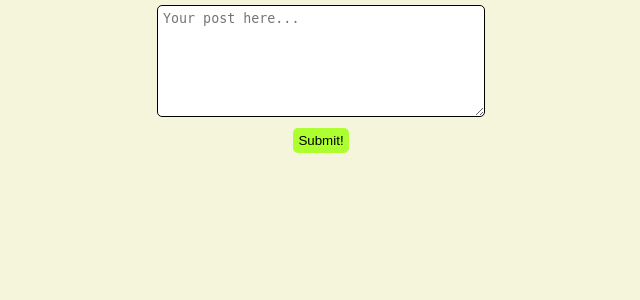
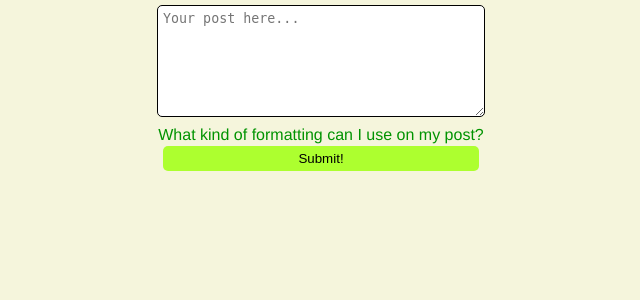
Before and after one commit to gosoccerboy5/microblog, a Flask app: page /new in a window 1280 px wide. Shown: the part 60-360 px from the top of the page, without its empty margins (319-959 px from the left). Run offline with Flask 2, Linux system fonts and the light colour scheme.

Commit message:
Add BBCode support and a README

```diff
--- a/static/create_post.js
+++ b/static/create_post.js
@@ -20,3 +20,7 @@ btn.addEventListener("click", function() {
     }
   });
 });
+
+util.$("#question").addEventListener("click", function() {
+  util.dialog("You can @ another user to link to their profile, and use a limited subset of BBCode tags ([b]bold[/b], [i]italic[/i], [s]strikethrough[/s], [img]https://example.com/img.png[/img], [url=https://example.com]Link![/url])")
+})
--- a/static/home.js
+++ b/static/home.js
@@ -9,8 +9,6 @@ util.session.then(session => {
 const loadMore = util.$("#loadMore");
 const postSetLength = 10;
 let nextPostsStart = 0;
-
-console.log(util);
 
 function resetPosts(url, reset=true) {
   if (reset) {
--- a/static/style.css
+++ b/static/style.css
@@ -131,7 +131,7 @@ button:active {
   top: 50%;
   left: 50%;
   width: 30%;
-  height: 15%;
+  min-height: 15%;
   background-color: whitesmoke;
   border-radius: 10px;
   border: 3px solid lightgray;
--- a/static/util.js
+++ b/static/util.js
@@ -2,16 +2,19 @@ const $ = document.querySelector.bind(document);
 
 function HTMLify(text, r={"b":"b","i":"i","strikethrough":"s"}) {
   let newText = text;
+  //images
+  newText = newText.replaceAll(/\[img](https?:\/\/\w+(\.\w+)+(\/[^ ]*)?)\[\/img]/g, "<img src='$1' style='max-width:90%'>");
+  // Urls
+  newText = newText.replaceAll(/\[url=(https?:\/\/\w+(?:\.\w+)+(?:\/[^ ]*)?)\](.*?)\[\/url\]/g, "<a href='$1'>$2</a>");
+  console.log(newText)
+  // @ symbol
+  newText = newText.replaceAll(/(\s|^)(@\w+)/g, "$1<a href='/$2'>$2</a>");
   // BBCode
   newText = newText.replaceAll(/\[\/?(\w+?)\]/g, s => {
     let tag = s.slice(1, s.length - 1);
     if (s[1] == "/") tag = tag.slice(1);
     return r[tag] ? `<${s[1] === "/" ? "/" : ""}${r[tag]}>` : "";
   });
-  // @ symbol
-  newText = newText.replaceAll(/(\s|^)(@\w+)/g, "$1<a href='/$2'>$2</a>");
-  // Urls
-  newText = newText.replaceAll(/(https?:\/\/\w+(\.\w+)+(\/[^ ]*)?)/g, "<a href='$1'>$1</a>");
   return newText;
 }
 
@@ -38,8 +41,6 @@ const dialog = function(message) {
   });
 };
 
-const replacements = {"b":"b","i":"i","strikethrough":"s"};
-
 const postTemplate = function(id, author, content, date, hearts, hearted, comments) {
   let div = createElement(`<div class="post" title="{{date}}">
     <a href="/@{{author}}">@{{author}}</a>
@@ -50,7 +51,7 @@ const postTemplate = function(id, author, content, date, hearts, hearted, commen
     <hr>
     <span class="hearts" title="Likes"><span class="heart">🖤</span> <span class="heartcount">{{hearts}}</span></span>
     <span class="comments" title="Comments">💬 {{comments}}</span>
-  </div>`, {author, content: HTMLify(content, replacements), hearts, date, id, comments}, false);
+  </div>`, {author, content: HTMLify(content), hearts, date, id, comments}, false);
   if (hearted) div.querySelector(".heart").innerText = "❤️";
   div.addEventListener("click", function(event) {
     if (event.target.className !== "hearts" && event.target.parentElement.className !== "hearts") {
@@ -90,7 +91,7 @@ const commentTemplate = function(id, author, content, date) {
     <div class="content">
       {{content}}
     </div>
-  </div>`, {id, author, content: HTMLify(content, replacements), date}, false);
+  </div>`, {id, author, content: HTMLify(content), date}, false);
 }
 
 const errorBox = function(message) {
--- a/templates/new.html
+++ b/templates/new.html
@@ -14,7 +14,9 @@
     <center>
       <textarea id="postcontent" placeholder="Your post here..."></textarea>
       <br>
-      <button id="submit">Submit!</button>
+      <a id="question">What kind of formatting can I use on my post?</a>
+      <br>
+      <button id="submit" style="width:25%;">Submit!</button>
     </center>
     <script src="{{url_for('static',filename='create_post.js') }}" type="module"></script>
   </body>
```
Also changed, not shown: README.md (added), 1 other file.
